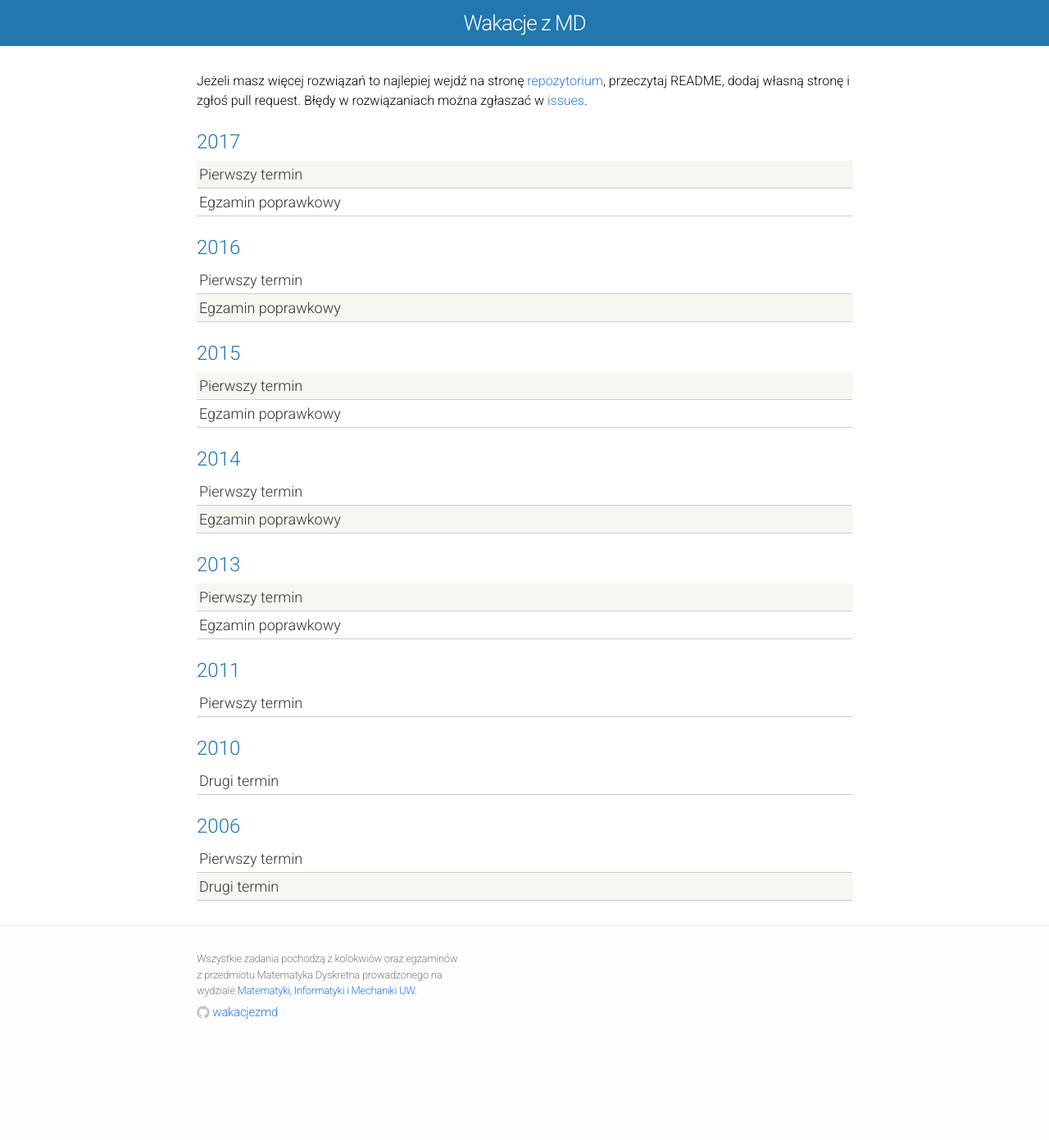
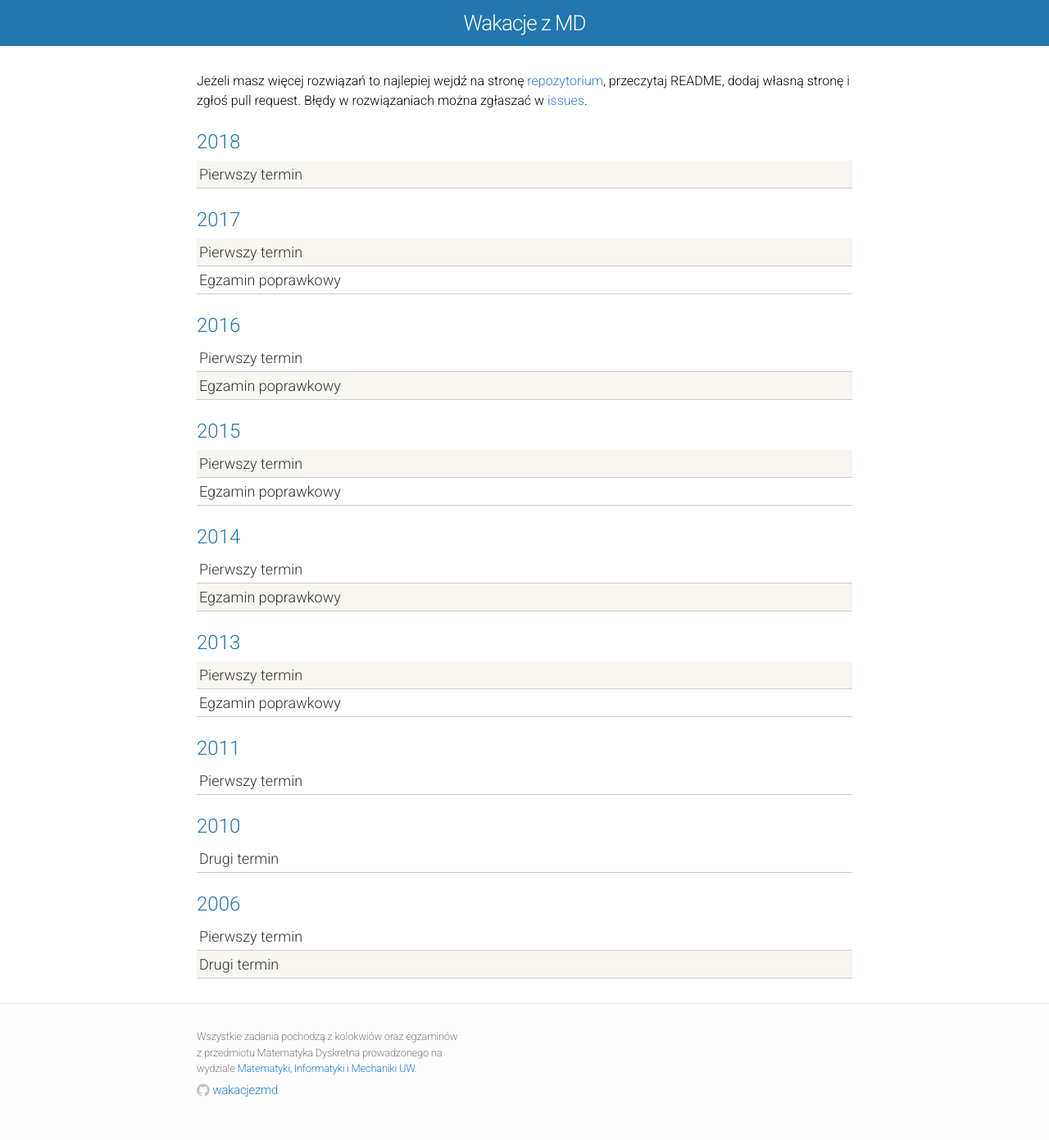
Before and after one commit to wakacjezmd/wakacjezmd.github.io, a Jekyll site: the page built from index.html, in a window 1280 px wide. Shown: the whole page at 82% size. Built offline with Jekyll 4.4.1, drawn with Linux system fonts in a browser that asks for light colours; nearby versions of some CDN libraries; before the commit the page ends 1296 px from its top, so only the background shows below that.

Commit message:
Dodaj 2018/1 do głównej

```diff
--- a/index.html
+++ b/index.html
@@ -9,6 +9,14 @@
 
 <div class="home">
   <div class="materials-wrap">
+
+    <div class="module-header">2018</div>
+
+    <div class="materials-item">
+      <a href="2018/egzamin/1">
+        Pierwszy termin
+      </a>
+    </div>
 
     <div class="module-header">2017</div>
 
```
